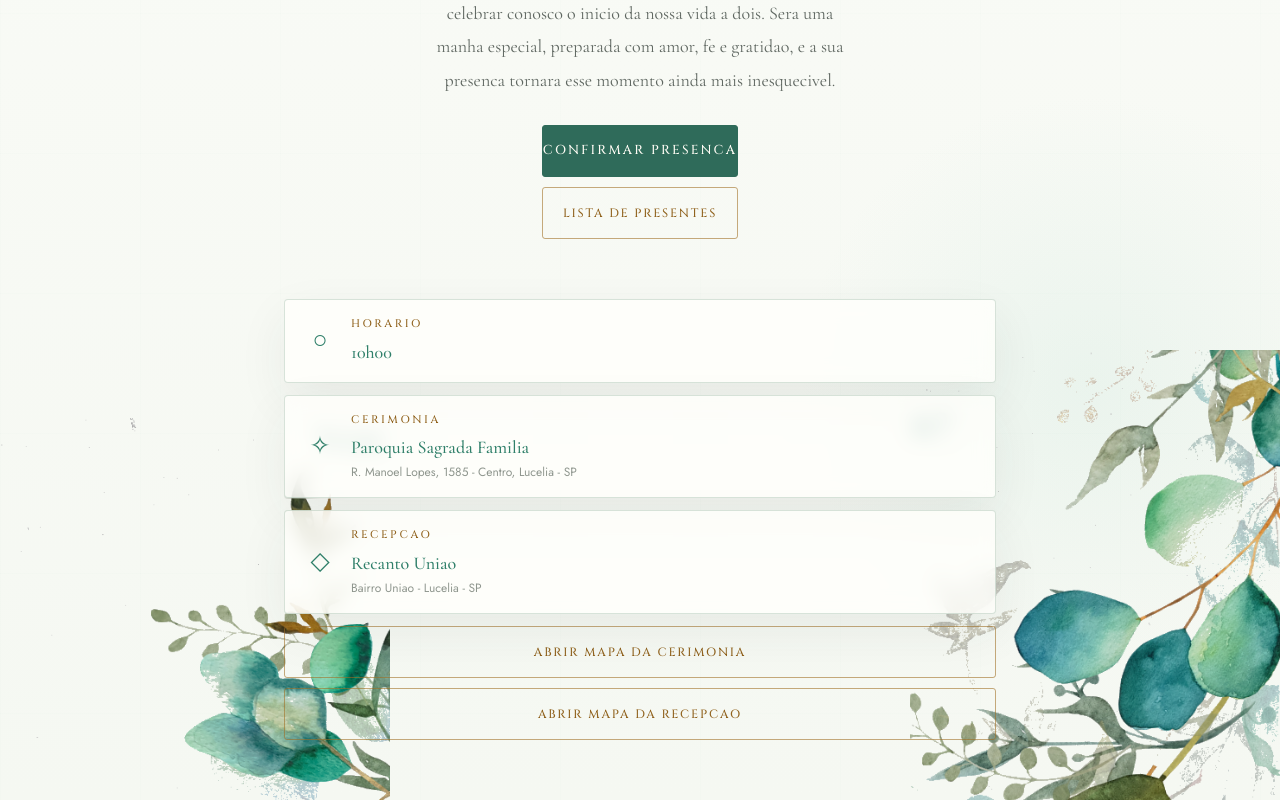
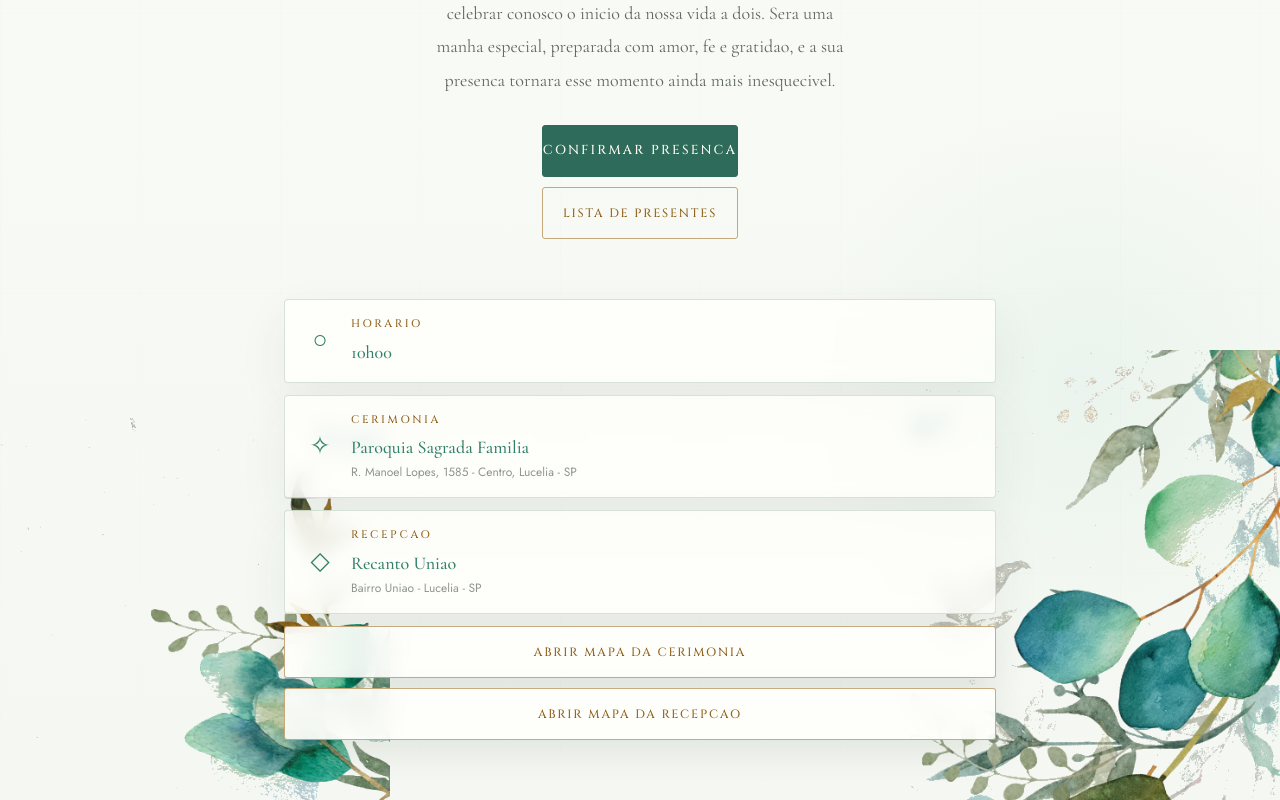
Before and after one commit to zanilucas/casamentolucas, a Next.js app: page / in a window 1280 px wide. Shown: the part 687-1487 px from the top of the page. Built offline with nearby package versions, Linux system fonts and the light colour scheme.

Commit message:
Melhora legibilidade dos botoes de mapa

```diff
--- a/src/app/globals.css
+++ b/src/app/globals.css
@@ -929,6 +929,12 @@ body {
   text-transform: uppercase;
 }
 
+.btn-map {
+  background: rgba(255, 255, 252, 0.9);
+  box-shadow: 0 12px 34px rgba(39, 59, 53, 0.1);
+  backdrop-filter: blur(12px);
+}
+
 .btn-secondary:hover,
 .btn-map:hover,
 .export-btn:hover {
```
